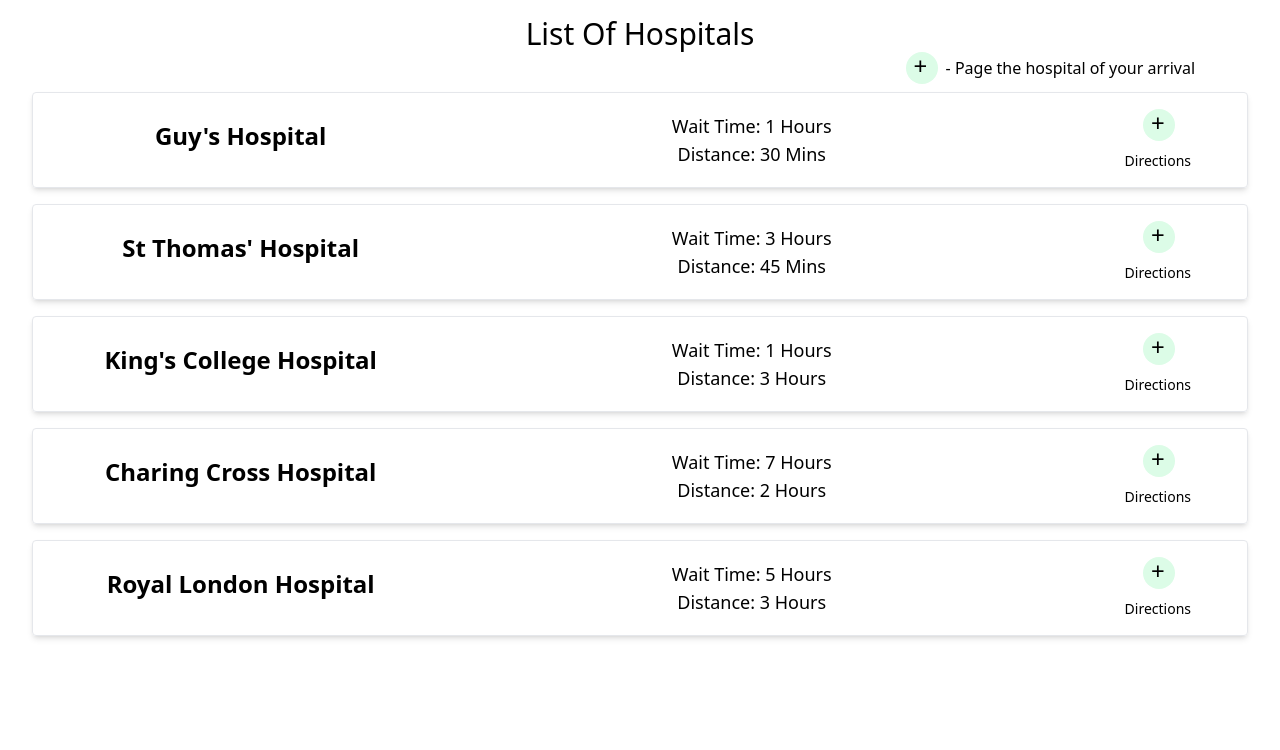
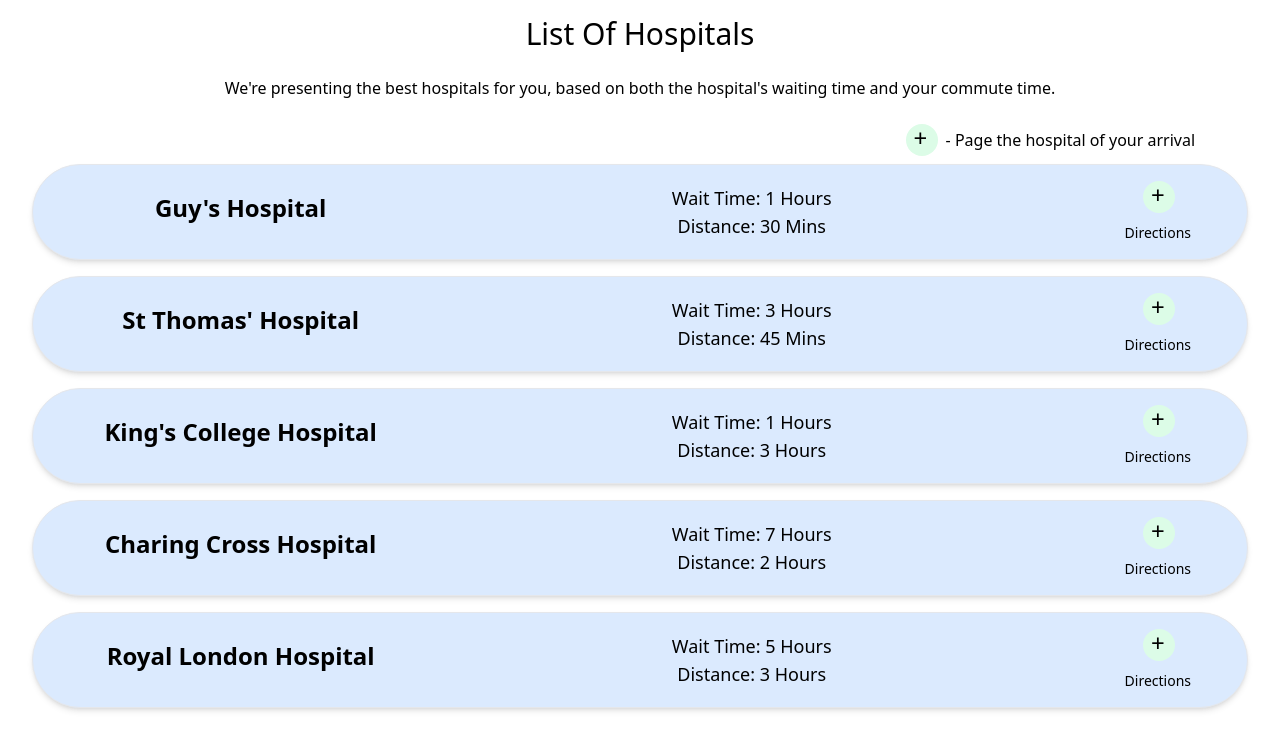
Before and after one commit to kufupa/drp44, a React (Create React App) app: page /HospitalScreen in a window 1280 px wide. Shown: the top 750 px of the page. Built offline with nearby package versions, Linux system fonts and the light colour scheme.

Commit message:
Added div to display on Hospitals page

```diff
--- a/src/components/HospitalDiv.tsx
+++ b/src/components/HospitalDiv.tsx
@@ -20,7 +20,7 @@
 
     return (
         // Maybe have different views for different screens
-        <div className="min-h-24 relative p-4 border rounded shadow-md m-4 hover:bg-red-50 grid grid-cols-3 gap-4">
+        <div className="min-h-24 relative p-4 border shadow-md m-4 bg-blue-100 hover:bg-blue-300 grid grid-cols-3 gap-4 rounded-full">
             {/* Hospital Name */}
             <div className="col-span-1 flex items-center justify-center">
                 <h2 className="text-2xl font-bold mb-2 max-w-96">{hospitalName}</h2>
@@ -39,7 +39,7 @@
 
             {/* Direction and Inform Hospital */}
             <div className="relative col-span-1 flex items-center justify-center">
-                <div className="absolute text-sm right-10 bottom-0 cursor-pointer"
+                <div className="absolute text-sm right-10 bottom-0 cursor-pointer hover:text-lg hover:-bottom-1"
                     onClick={handleDirectionsClick}>Directions</div>
                 <div className="absolute cursor-pointer right-14 top-0" onClick={handleToggleTicked}>
                     <div className="w-8 h-8 rounded-full bg-green-100 hover:bg-green-300">
@@ -61,6 +61,3 @@
 };
 
 export default HospitalDiv;
-function useRef<T>(arg0: null) {
-    throw new Error('Function not implemented.');
-}
--- a/src/pages/HospitalScreen.tsx
+++ b/src/pages/HospitalScreen.tsx
@@ -57,6 +57,7 @@
     return (
         <div>
             <div className='text-3xl'>List Of Hospitals</div>
+            <div className='py-6'>We're presenting the best hospitals for you, based on both the hospital's waiting time and your commute time.</div>
             <div className='grid grid-cols-10'>
                 <div className='lg:col-span-7 col-span-4'></div>
                 <div className='lg:col-span-3 col-span-6'>
```
